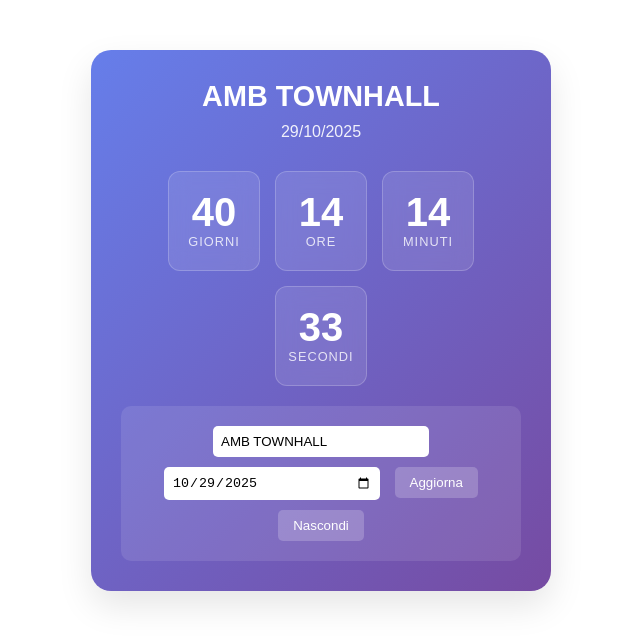
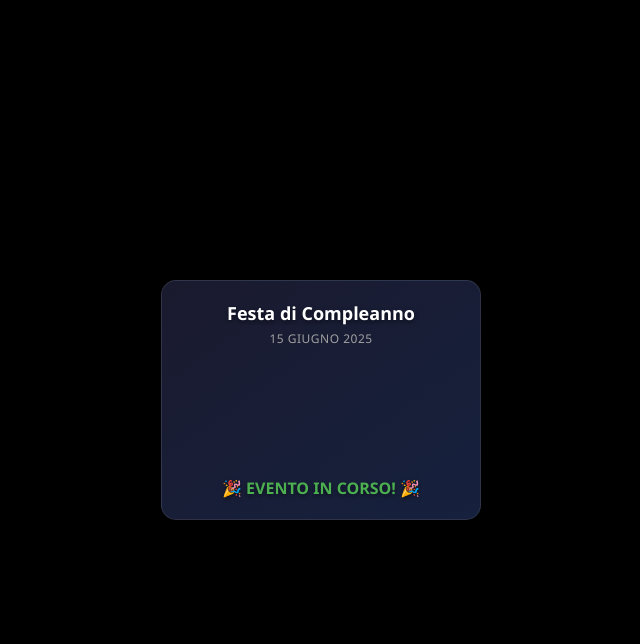
Before and after one commit to FC000013/Timer-, a plain HTML site: page index.html in a window 1280 px wide. Shown: the whole page, without its empty margins (319-959 px from the left). Drawn offline with Linux system fonts and the light colour scheme.

Commit message:
Update index.html

```diff
--- a/index.html
+++ b/index.html
@@ -3,181 +3,230 @@
 <head>
 <meta charset="UTF-8">
 <meta name="viewport" content="width=device-width, initial-scale=1.0">
-<title>Countdown Timer</title>
+<title>Countdown Widget - Digital Signage</title>
 <style>
-.countdown-container {
-max-width: 400px;
-margin: 50px auto;
-padding: 30px;
-background: linear-gradient(135deg, #667eea 0%, #764ba2 100%);
-border-radius: 20px;
-box-shadow: 0 15px 35px rgba(0,0,0,0.1);
+* {
+margin: 0;
+padding: 0;
+box-sizing: border-box;
+}
+
+body {
+font-family: 'Segoe UI', Tahoma, Geneva, Verdana, sans-serif;
+background: #000;
+color: #fff;
+overflow: hidden;
+height: 100vh;
+display: flex;
+justify-content: center;
+align-items: center;
+}
+
+.countdown-widget {
+width: 320px;
+height: 240px;
+background: linear-gradient(145deg, #1a1a2e, #16213e);
+border-radius: 15px;
+padding: 20px;
+box-shadow: 0 8px 32px rgba(0,0,0,0.3);
+border: 1px solid rgba(255,255,255,0.1);
+display: flex;
+flex-direction: column;
+justify-content: space-between;
+}
+
+.event-header {
 text-align: center;
-color: white;
-font-family: 'Arial', sans-serif;
+margin-bottom: 15px;
 }
 
 .event-title {
-font-size: 1.8em;
-margin-bottom: 10px;
-font-weight: bold;
+font-size: 18px;
+font-weight: 600;
+color: #fff;
+text-shadow: 0 2px 4px rgba(0,0,0,0.5);
+margin-bottom: 5px;
+white-space: nowrap;
+overflow: hidden;
+text-overflow: ellipsis;
 }
 
 .event-date {
-font-size: 1em;
-margin-bottom: 30px;
-opacity: 0.9;
+font-size: 12px;
+color: #a0a0a0;
+text-transform: uppercase;
+letter-spacing: 0.5px;
 }
 
-.countdown-timer {
+.countdown-display {
+flex: 1;
 display: flex;
 justify-content: center;
-gap: 15px;
-margin-bottom: 20px;
-flex-wrap: wrap;
+align-items: center;
+gap: 8px;
 }
 
-.time-unit {
+.time-block {
 background: rgba(255,255,255,0.1);
-backdrop-filter: blur(10px);
-border-radius: 12px;
-padding: 20px 10px;
-min-width: 70px;
+border-radius: 8px;
+padding: 8px 6px;
+text-align: center;
+min-width: 50px;
 border: 1px solid rgba(255,255,255,0.2);
+backdrop-filter: blur(5px);
 }
 
 .time-number {
-font-size: 2.5em;
+font-size: 24px;
 font-weight: bold;
 display: block;
-line-height: 1;
+color: #fff;
+text-shadow: 0 1px 2px rgba(0,0,0,0.5);
 }
 
 .time-label {
-font-size: 0.8em;
+font-size: 8px;
 text-transform: uppercase;
-letter-spacing: 1px;
-margin-top: 5px;
-opacity: 0.8;
+color: #ccc;
+letter-spacing: 0.5px;
+margin-top: 2px;
 }
 
-.expired {
-color: #ff6b6b;
-animation: pulse 2s infinite;
+.separator {
+font-size: 24px;
+color: #fff;
+font-weight: bold;
+opacity: 0.7;
 }
 
-@keyframes pulse {
-0%, 100% { opacity: 1; }
-50% { opacity: 0.7; }
+.expired-message {
+display: none;
+text-align: center;
+font-size: 16px;
+color: #4CAF50;
+font-weight: bold;
+text-shadow: 0 2px 4px rgba(0,0,0,0.5);
+animation: celebrate 1s ease-in-out infinite;
 }
 
-.settings-panel {
-margin-top: 20px;
-padding: 15px;
-background: rgba(255,255,255,0.1);
-border-radius: 10px;
+@keyframes celebrate {
+0%, 100% { transform: scale(1); }
+50% { transform: scale(1.05); }
 }
 
-.settings-panel input {
-margin: 5px;
-padding: 8px;
-border: none;
-border-radius: 5px;
-width: 200px;
+/* Versione per schermi full HD (16:9) */
+@media (min-width: 1920px) {
+.countdown-widget {
+width: 480px;
+height: 360px;
+padding: 30px;
 }
 
-.settings-panel button {
-background: rgba(255,255,255,0.2);
-color: white;
-border: none;
-padding: 8px 15px;
-border-radius: 5px;
-cursor: pointer;
-margin: 5px;
+.event-title { font-size: 24px; }
+.event-date { font-size: 14px; }
+.time-number { font-size: 36px; }
+.time-label { font-size: 10px; }
+.time-block { min-width: 70px; padding: 12px 8px; }
 }
 
-.settings-panel button:hover {
-background: rgba(255,255,255,0.3);
+/* Versione per schermi 4K */
+@media (min-width: 3840px) {
+.countdown-widget {
+width: 640px;
+height: 480px;
+padding: 40px;
+}
+
+.event-title { font-size: 32px; }
+.event-date { font-size: 16px; }
+.time-number { font-size: 48px; }
+.time-label { font-size: 12px; }
+.time-block { min-width: 90px; padding: 16px 12px; }
+}
+
+/* Auto-refresh ogni 30 secondi */
+.auto-refresh {
+animation: refreshIndicator 30s infinite;
+opacity: 0;
+position: absolute;
+bottom: 5px;
+right: 5px;
+font-size: 10px;
+color: rgba(255,255,255,0.3);
+}
+
+@keyframes refreshIndicator {
+0%, 90% { opacity: 0; }
+95%, 100% { opacity: 1; }
 }
 </style>
 </head>
 <body>
-<div class="countdown-container" id="countdownContainer">
-<div class="event-title" id="eventTitle">AMB TownHall</div>
-<div class="event-date" id="eventDate">29 October 2025</div>
+<div class="countdown-widget">
+<div class="event-header">
+<div class="event-title" id="eventTitle">Festa di Compleanno</div>
+<div class="event-date" id="eventDate">15 Giugno 2025</div>
+</div>
 
-<div class="countdown-timer" id="countdownTimer">
-<div class="time-unit">
+<div class="countdown-display" id="countdownDisplay">
+<div class="time-block">
 <span class="time-number" id="days">00</span>
 <span class="time-label">Giorni</span>
 </div>
-<div class="time-unit">
+<span class="separator">:</span>
+<div class="time-block">
 <span class="time-number" id="hours">00</span>
 <span class="time-label">Ore</span>
 </div>
-<div class="time-unit">
+<span class="separator">:</span>
+<div class="time-block">
 <span class="time-number" id="minutes">00</span>
-<span class="time-label">Minuti</span>
+<span class="time-label">Min</span>
 </div>
-<div class="time-unit">
+<span class="separator">:</span>
+<div class="time-block">
 <span class="time-number" id="seconds">00</span>
-<span class="time-label">Secondi</span>
+<span class="time-label">Sec</span>
 </div>
 </div>
 
-<div class="expired" id="expiredMessage" style="display: none;">
-🎉 Be Tuned!!! 🎉
+<div class="expired-message" id="expiredMessage">
+🎉 EVENTO IN CORSO! 🎉
 </div>
 
-<div class="settings-panel" id="settingsPanel">
-<input type="text" id="titleInput" placeholder="Nome dell'evento" value="AMB TOWNHALL">
-<input type="date" id="dateInput" value="2025-10-29">
-<button onclick="updateCountdown()">Aggiorna</button>
-<button onclick="toggleSettings()">Nascondi</button>
-</div>
+<div class="auto-refresh">↻</div>
 </div>
 
 <script>
-// Configurazione iniziale - MODIFICA QUESTI VALORI
-let eventConfig = {
-title: "AMB TOWNHALL",
-date: "2025-10-29T23:59:59"
+// CONFIGURAZIONE FACILE - MODIFICA QUI
+const EVENT_CONFIG = {
+title: "Festa di Compleanno", // ← CAMBIA IL NOME
+date: "2025-06-15T20:00:00", // ← CAMBIA LA DATA E ORA
+timezone: "Europe/Rome" // ← FUSO ORARIO
 };
 
-function updateCountdown() {
-// Recupera i valori dai campi di input
-eventConfig.title = document.getElementById('titleInput').value || 'Evento Speciale';
-const dateInput = document.getElementById('dateInput').value;
+let countdownInterval;
 
-if (dateInput) {
-// Imposta l'ora a 23:59:59 del giorno selezionato
-const date = new Date(dateInput);
-date.setHours(23, 59, 59, 0);
-eventConfig.date = date.toISOString();
+function formatTimeUnit(num) {
+return num.toString().padStart(2, '0');
 }
 
-// Aggiorna il display
-document.getElementById('eventTitle').textContent = eventConfig.title;
-document.getElementById('eventDate').textContent = new Date(eventConfig.date).toLocaleDateString('it-IT');
+function updateCountdown() {
+const targetDate = new Date(EVENT_CONFIG.date);
+const now = new Date();
 
-// Riavvia il timer
-clearInterval(window.countdownInterval);
-startCountdown();
-}
+// Applica il fuso orario se specificato
+if (EVENT_CONFIG.timezone) {
+const targetWithTimezone = new Date(targetDate.toLocaleString("en-US", {timeZone: EVENT_CONFIG.timezone}));
+const nowWithTimezone = new Date(now.toLocaleString("en-US", {timeZone: EVENT_CONFIG.timezone}));
 
-function startCountdown() {
-const targetDate = new Date(eventConfig.date).getTime();
-
-window.countdownInterval = setInterval(function() {
-const now = new Date().getTime();
-const distance = targetDate - now;
+const distance = targetWithTimezone - nowWithTimezone;
 
 if (distance < 0) {
 // Evento scaduto
-clearInterval(window.countdownInterval);
-document.getElementById('countdownTimer').style.display = 'none';
+document.getElementById('countdownDisplay').style.display = 'none';
 document.getElementById('expiredMessage').style.display = 'block';
-document.getElementById('expiredMessage').classList.add('expired');
+clearInterval(countdownInterval);
 return;
 }
 
@@ -188,39 +237,40 @@ const minutes = Math.floor((distance % (1000 * 60 * 60)) / (1000 * 60));
 const seconds = Math.floor((distance % (1000 * 60)) / 1000);
 
 // Aggiorna il display
-document.getElementById('days').textContent = days.toString().padStart(2, '0');
-document.getElementById('hours').textContent = hours.toString().padStart(2, '0');
-document.getElementById('minutes').textContent = minutes.toString().padStart(2, '0');
-document.getElementById('seconds').textContent = seconds.toString().padStart(2, '0');
+document.getElementById('days').textContent = formatTimeUnit(days);
+document.getElementById('hours').textContent = formatTimeUnit(hours);
+document.getElementById('minutes').textContent = formatTimeUnit(minutes);
+document.getElementById('seconds').textContent = formatTimeUnit(seconds);
 
-}, 1000);
+// Aggiorna il titolo della data
+const eventDate = new Date(EVENT_CONFIG.date);
+document.getElementById('eventDate').textContent =
+eventDate.toLocaleDateString('it-IT', {
+day: 'numeric',
+month: 'long',
+year: 'numeric',
+timeZone: EVENT_CONFIG.timezone
+});
+}
 }
 
-function toggleSettings() {
-const panel = document.getElementById('settingsPanel');
-panel.style.display = panel.style.display === 'none' ? 'block' : 'none';
+// Inizializza al caricamento
+function initCountdown() {
+// Imposta il titolo
+document.getElementById('eventTitle').textContent = EVENT_CONFIG.title;
+
+// Avvia il timer
+updateCountdown();
+countdownInterval = setInterval(updateCountdown, 1000);
 }
 
-// Inizializza al caricamento della pagina
-document.addEventListener('DOMContentLoaded', function() {
-// Imposta i valori iniziali nei campi
-document.getElementById('titleInput').value = eventConfig.title;
-document.getElementById('dateInput').value = eventConfig.date.split('T')[0];
+// Avvia immediatamente
+initCountdown();
 
-updateCountdown();
-});
-
-// Versione semplificata senza pannello di impostazioni
-function createSimpleCountdown(title, targetDate) {
-eventConfig.title = title;
-eventConfig.date = targetDate;
-updateCountdown();
-}
-
-// Esempi di utilizzo:
-// createSimpleCountdown("Matrimonio Anna", "2025-06-15T14:00:00");
-// createSimpleCountdown("Conferenza Tech", "2025-03-20T09:00:00");
+// Auto-refresh della pagina ogni ora per sincronizzazione
+setTimeout(() => {
+window.location.reload();
+}, 3600000); // 1 ora
 </script>
 </body>
-
 </html>
```
